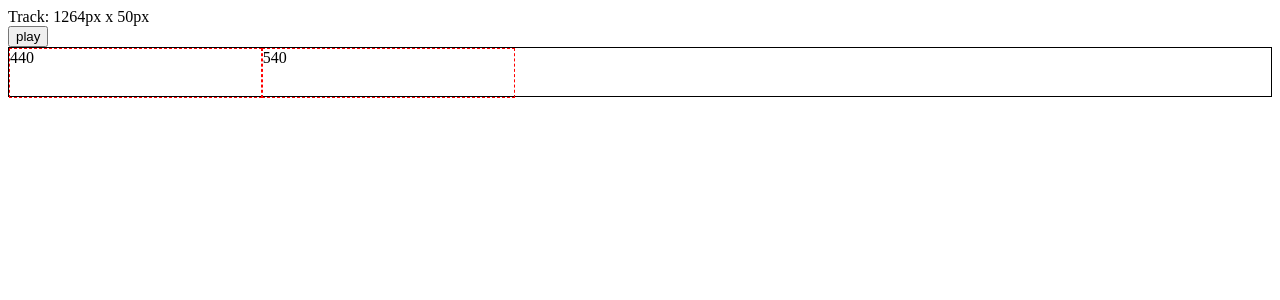
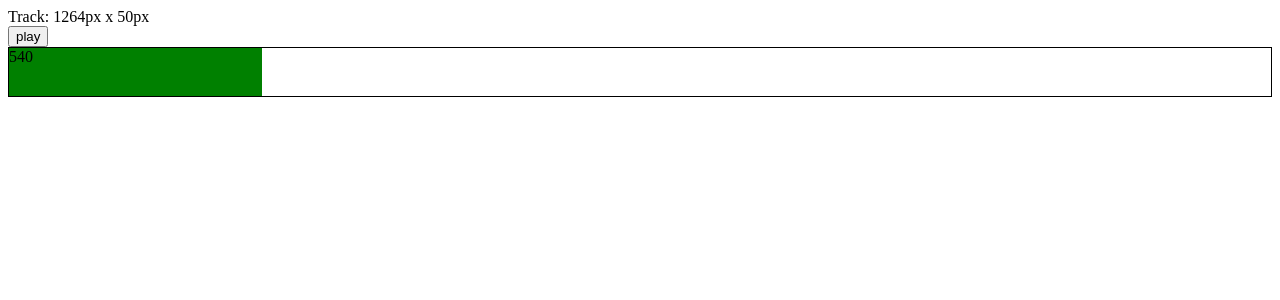
Before and after one commit to KevinLee3627/piano-thing, a React (Vite) app: page / in a window 1280 px wide. Shown: the top 300 px of the page. Built offline with nearby package versions, Linux system fonts and the light colour scheme.

Commit message:
feat: Allow for dragging of notes (visual effect only)

```diff
--- a/src/components/Sequencer.tsx
+++ b/src/components/Sequencer.tsx
@@ -1,5 +1,6 @@
-import { useState } from 'react';
+import { useRef, useState } from 'react';
 import { useResizeObserver } from '../hooks/useResizeObserver';
+import { getRandomInt } from '../util/getRandomInt';
 
 interface SequencerProps {
   audioContext: AudioContext;
@@ -11,6 +12,57 @@ interface Note {
   frequency: number;
   gain: number;
 }
+
+interface BlockProps {
+  startTime: number;
+  duration: number;
+  frequency: number;
+  gain: number;
+  trackDimensions: { width: number; height: number };
+  trackLength: number; // in seconds
+}
+
+const Block = (props: BlockProps) => {
+  const noteWidth =
+    (props.duration / props.trackLength) * props.trackDimensions.width;
+
+  const [pointerIsPressed, setPointerIsPressed] = useState(false);
+
+  const [left, setLeft] = useState(
+    (props.startTime / props.trackLength) * props.trackDimensions.width
+  );
+
+  const ref = useRef<HTMLDivElement>(null);
+
+  return (
+    <div
+      ref={ref}
+      style={{
+        width: `${noteWidth}px`,
+        height: '100%',
+        left: `${left}px`,
+        position: 'absolute',
+        backgroundColor: pointerIsPressed ? 'red' : 'green',
+      }}
+      onPointerDown={(e) => {
+        if (ref.current != null) {
+          // NOTE: NEEDED TO KEEP SLIDING AFTER CURSOR LEAVES BOUNDARIES
+          ref.current.setPointerCapture(e.pointerId);
+        }
+
+        setPointerIsPressed(true);
+      }}
+      onPointerUp={() => setPointerIsPressed(false)}
+      onPointerMove={(e) => {
+        if (pointerIsPressed) {
+          setLeft(e.clientX - e.currentTarget.clientWidth / 2);
+        }
+      }}
+    >
+      {props.frequency}
+    </div>
+  );
+};
 
 export const Sequencer = (props: SequencerProps) => {
   const [notes, setNotes] = useState<Note[]>([
@@ -60,25 +112,14 @@ export const Sequencer = (props: SequencerProps) => {
           position: 'relative',
         }}
       >
-        {notes.map((note) => {
-          const left = (note.startTime / trackLength) * trackDimensions.width;
-          const noteWidth =
-            (note.duration / trackLength) * trackDimensions.width;
-          return (
-            <div
-              key={`${note.startTime}-${note.duration}-${note.frequency}`}
-              style={{
-                border: '1px dashed red',
-                width: `${noteWidth}px`,
-                height: '50px',
-                left: `${left}px`,
-                position: 'absolute',
-              }}
-            >
-              {note.frequency}
-            </div>
-          );
-        })}
+        {notes.map((note) => (
+          <Block
+            key={`${note.startTime}-${note.duration}-${note.frequency}`}
+            {...note}
+            trackDimensions={trackDimensions}
+            trackLength={trackLength}
+          />
+        ))}
       </div>
     </div>
   );
--- /dev/null
+++ b/src/util/getRandomInt.ts
@@ -0,0 +1,2 @@
+export const getRandomInt = (min: number, max: number) =>
+  Math.floor(Math.random() * (max - min + 1)) + min;
```
